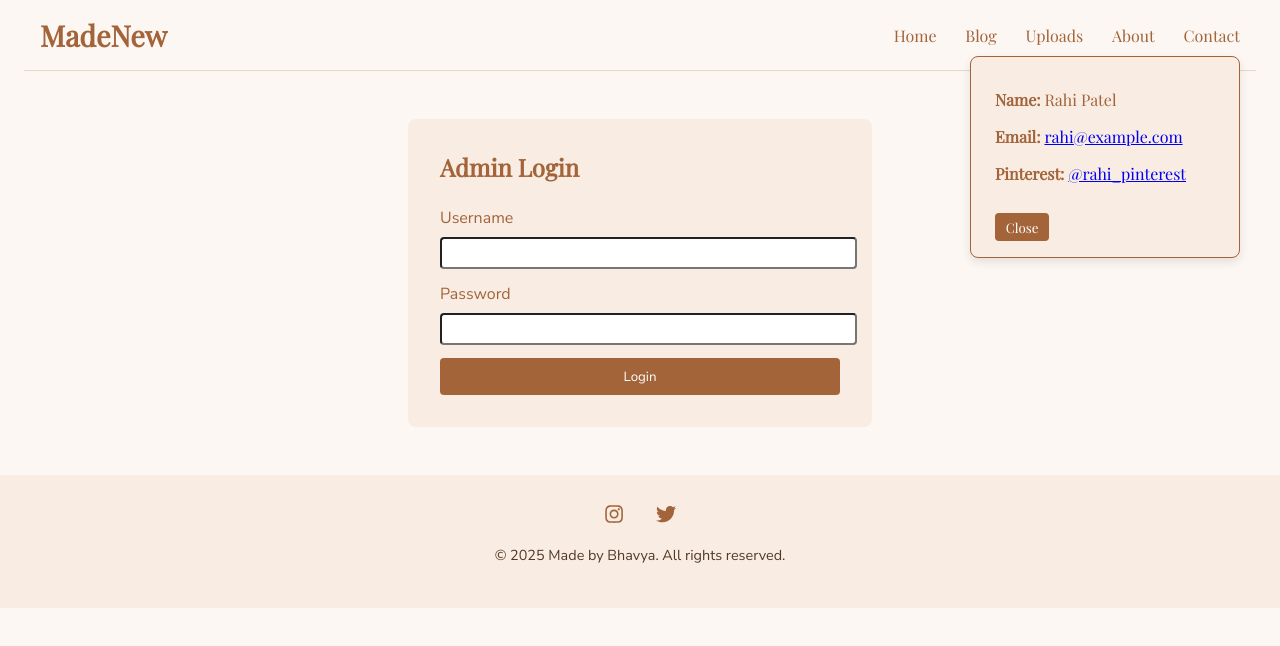
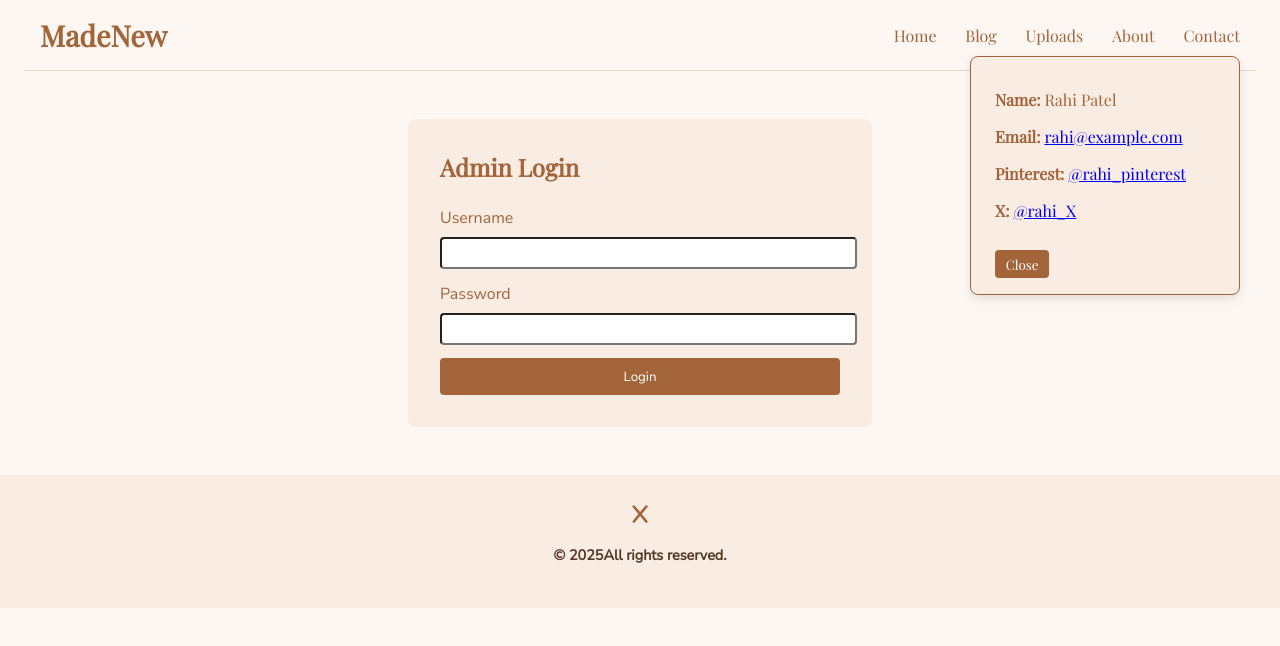
Before and after one commit to Bhavya26505/Blog-, a React (Vite) app: page /login in a window 1280 px wide. Both pictures are taken after a click on the button "Contact". Shown: the top 646 px of the page. Built offline with nearby package versions, Linux system fonts and the light colour scheme.

Commit message:
small changes

```diff
--- a/src/components/Footer.jsx
+++ b/src/components/Footer.jsx
@@ -1,5 +1,6 @@
 import React from "react";
 import { FaInstagram, FaTwitter } from "react-icons/fa";
+import { FaX } from "react-icons/fa6";
 
 export default function Footer() {
   return (
@@ -15,7 +16,7 @@ export default function Footer() {
       }}
     >
       <div style={{ marginBottom: "1em" }}>
-        <a
+        {/* <a
           href="https://instagram.com/yourprofile"
           target="_blank"
           rel="noopener noreferrer"
@@ -28,12 +29,12 @@ export default function Footer() {
           }}
         >
           <FaInstagram />
-        </a>
+        </a> */}
         <a
-          href="https://twitter.com/yourprofile"
+          href="https://x.com/rahi1108?s=11"
           target="_blank"
           rel="noopener noreferrer"
-          aria-label="Twitter"
+          aria-label="X"
           style={{
             color: "#a3643a",
             margin: "0 0.8em",
@@ -41,10 +42,13 @@ export default function Footer() {
             textDecoration: "none",
           }}
         >
-          <FaTwitter />
+          <FaX />
         </a>
       </div>
-      <p>© {new Date().getFullYear()} Made by Bhavya. All rights reserved.</p>
+      <p>
+       <b> © {new Date().getFullYear()}
+        All rights reserved.</b>{" "}
+      </p>
     </footer>
   );
 }
--- a/src/components/Navbar.jsx
+++ b/src/components/Navbar.jsx
@@ -123,6 +123,16 @@ export default function Navbar() {
               rel="noopener noreferrer"
             >
               @rahi_pinterest
+            </a>
+          </p>
+          <p>
+            <strong>X:</strong>{" "}
+            <a
+              href="https://x.com/rahi1108?s=11"
+              target="_blank"
+              rel="noopener noreferrer"
+            >
+              @rahi_X
             </a>
           </p>
           <button
```
